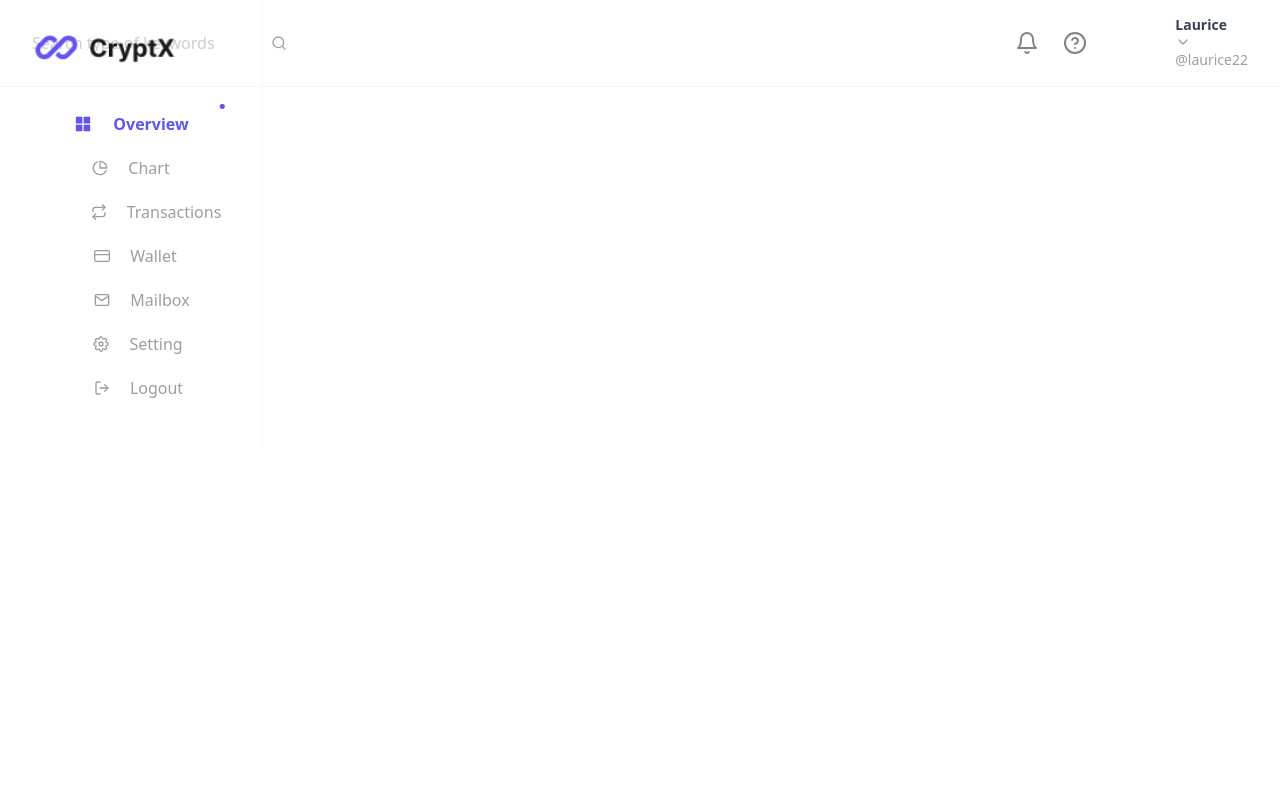
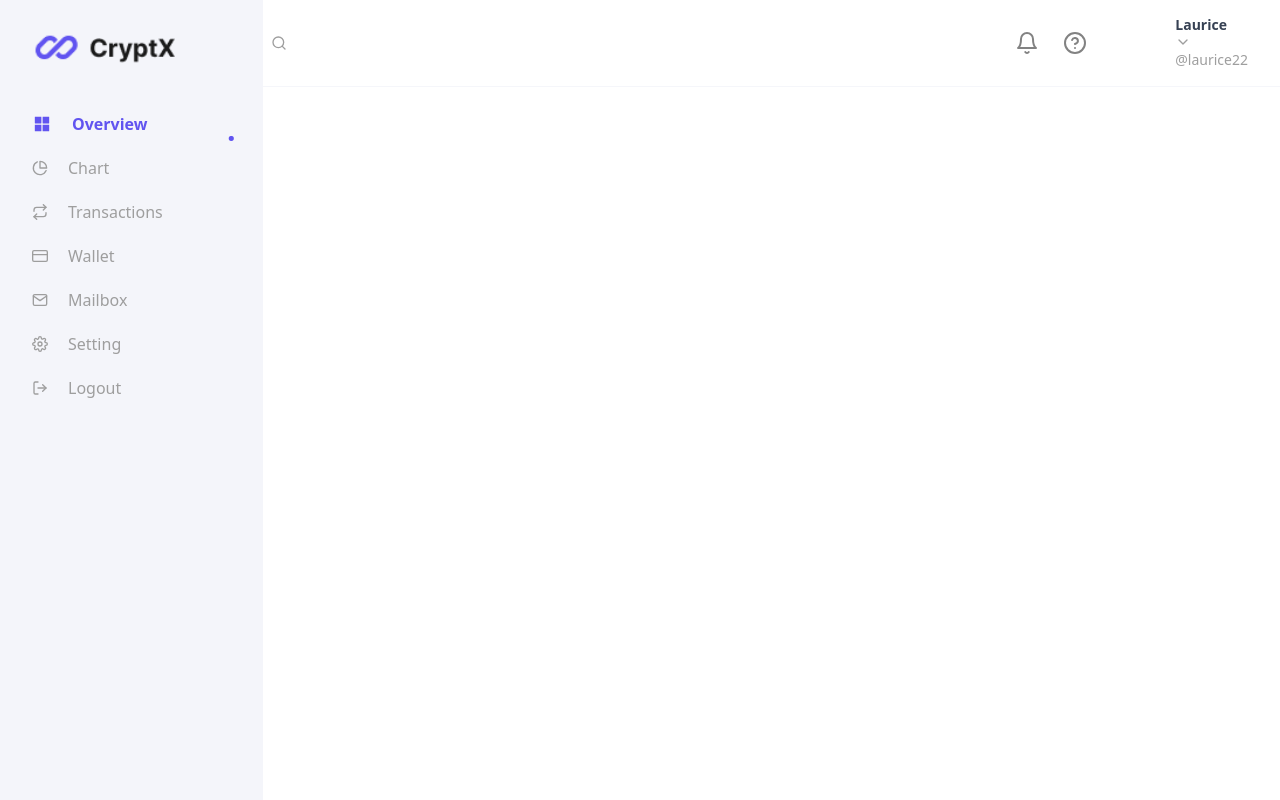
Before and after one commit to mellow874/Chart, a React (Vite) app in the folder CryptX/: page / in a window 1280 px wide. Shown: the top 800 px of the page. Built offline with nearby package versions, Linux system fonts and the light colour scheme.

Commit message:
Restructured and added comments

```diff
--- a/CryptX/src/components/Sidebar.jsx
+++ b/CryptX/src/components/Sidebar.jsx
@@ -1,50 +1,63 @@
 import React from "react";
-//Imported react-icons
-import { FiPieChart, FiRepeat, FiCreditCard, FiMail, FiSettings, FiLogOut} from "react-icons/fi";
+//import icons
+import { FiPieChart, FiRepeat, FiCreditCard, FiMail, FiSettings, FiLogOut, FiX } from "react-icons/fi";
 import { AiFillAppstore } from "react-icons/ai";
+//import image
 import Logo from "../assets/Logo.png";
 
-export default function Navbar() {
+export default function Sidebar({ isOpen, onClose }) {
     return (
-        <div className="flex h-screen text-bg-light-gray">
+        <>
+            {/*overlay background on mobile view so you may focus on sidebar with toogle button*/}
+            <div className={`fixed inset-0 bg-black bg-opacity-50 z-40 lg:hidden ${isOpen ? 'block' : 'hidden'}`} onClick={onClose}></div>
 
-           {/*Sidebar*/}
-           <nav className="px-8 py-6  flex flex-col fixed w-[263px]  h-[1,025px] border-r border-r-[1px]">
-            {/*Logo*/}
-            <img src={Logo} className="flex items-center mb-10 gap-[20px]"/>
-            {/*Navlist */}
-            <ul className="flex flex-col gap-5  mb-4 pb-2 flex items-center text-gray">
-                <li className="text-purple text-left flex items-center gap-[20px] font-semibold">
-                    <AiFillAppstore className="text-xl"/>
+            {/* Sidebar fixed on the left, and slides in and out on mobile view*/}
+            <nav className={`fixed top-0 left-0 w-[263px] h-full bg-[#F4F5FA] px-8 py-6 flex flex-col z-50 transition-transform duration-300 ${isOpen ? 'translate-x-0' : '-translate-x-full'} lg:translate-x-0`}>
+                {/* toggle button available on mobile view, and allows user to close it*/}
+                <button className="lg:hidden absolute top-6 right-6 text-gray-600" onClick={onClose}>
+                    <FiX className="text-2xl" />
+                </button>
+
+                {/* Logo appears at the top of the list items*/}
+                <img src={Logo} className="flex items-center mb-10" alt="Logo"/>
+
+                {/* Sidebar list items, that include icons*/}
+                <ul className="flex flex-col gap-5 mb-4 pb-2 text-btc"> {/*Ensures that the list is in a row... */}
+
+                    {/* Purple list item, to show that it's active*/}
+                    <li className="text-purple flex items-center gap-[20px] font-semibold relative">
+                        <AiFillAppstore className="text-xl" />
                         Overview
-                    <span className="absolute right-10 top-20 text-3xl w-1 h-6 text-purple">.</span>
+                        <span className="absolute right-0 text-3xl w-1 h-6 text-purple">.</span>
                     </li>
-                <li className="flex text-left items-center  gap-[20px]"> {/*Ensures that the icon and it's name are inline */}
-                    <FiPieChart  />
+
+                    {/* Sidebar menu items which are centred, and have got equal spacing*/}
+                    <li className="flex items-center gap-[20px]">
+                        <FiPieChart />
                         Chart
                     </li>
-                <li className="flex items-center ml-[50px] gap-[20px]">
+                    <li className="flex items-center gap-[20px]">
                         <FiRepeat />
                         Transactions
                     </li>
-                <li className="flex items-center ml-[9px] gap-[20px]">
+                    <li className="flex items-center gap-[20px]">
                         <FiCreditCard />
                         Wallet
                     </li>
-                <li className="flex items-center ml-[22px] gap-[20px]">
-                    <FiMail/>
+                    <li className="flex items-center gap-[20px]">
+                        <FiMail />
                         Mailbox
                     </li>
-                <li className="flex items-center ml-[14px] gap-[20px]">
-                    <FiSettings/>
+                    <li className="flex items-center gap-[20px]">
+                        <FiSettings />
                         Setting
                     </li>
-                <li className="flex items-center ml-[15px] gap-[20px]">
-                    <FiLogOut/>
+                    <li className="flex items-center gap-[20px]">
+                        <FiLogOut />
                         Logout
                     </li>
                 </ul>
             </nav>
-        </div>
+        </>
     );
 }
```
Lines whose indentation alone changed are shown as unchanged.
